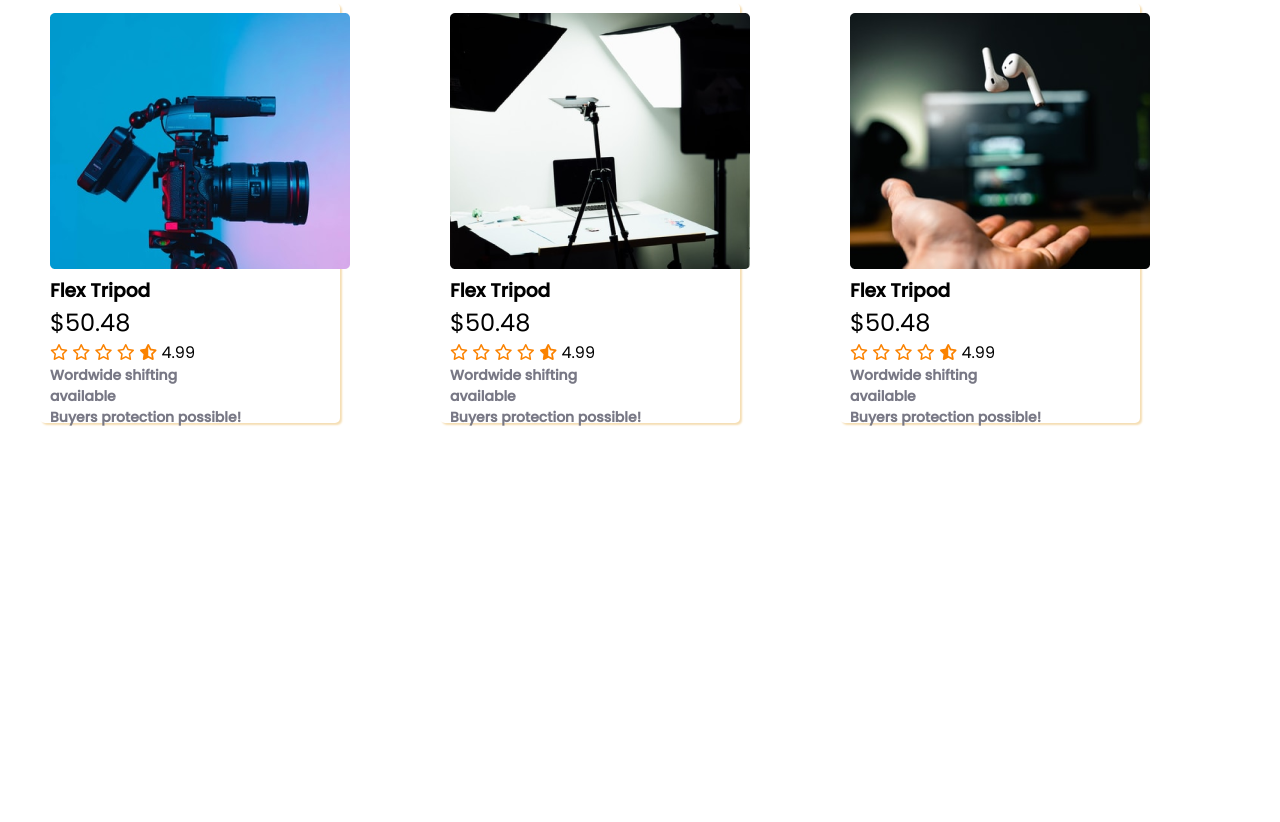
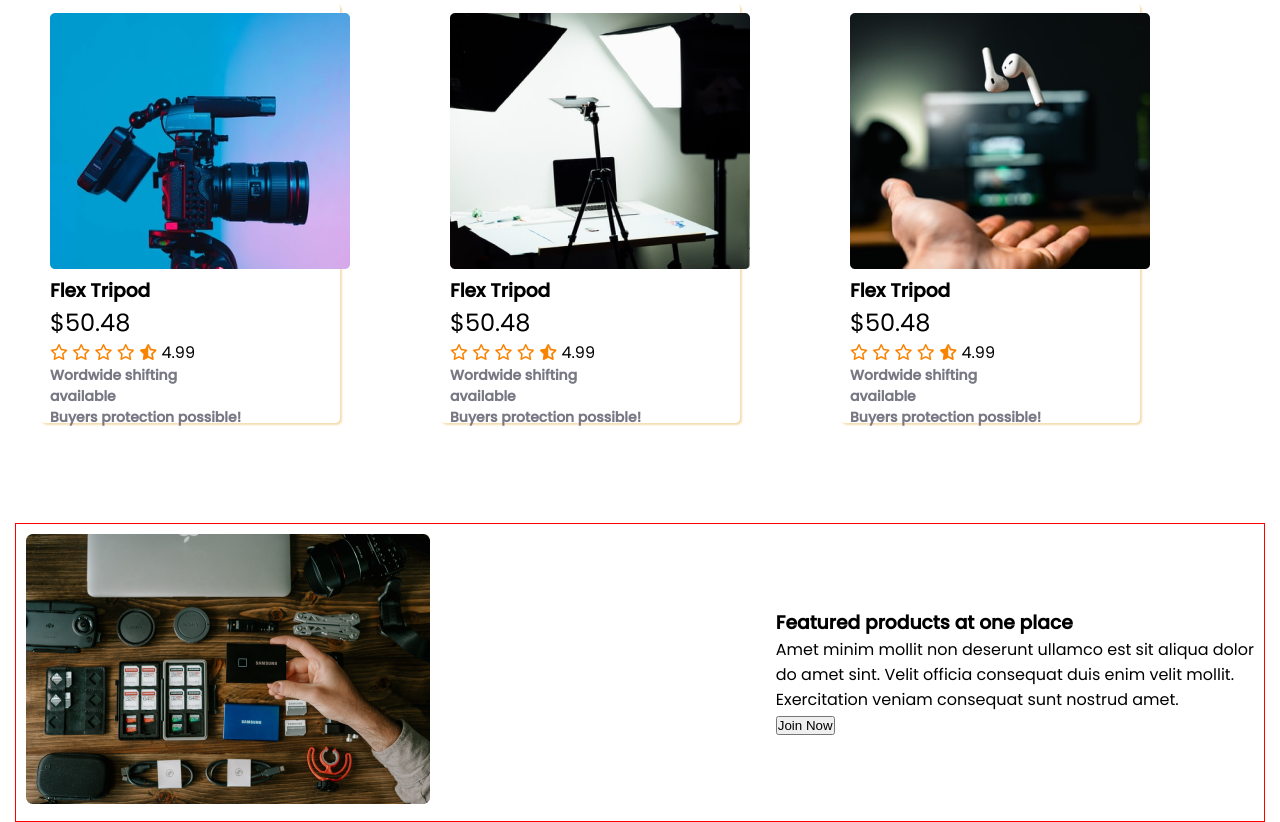
Before and after one commit to saifulaija/influencer-website, a plain HTML site: page index.html in a window 1280 px wide. Shown: the part 1808-2630 px from the top of the page. Before the commit the page ends 2236 px from the top, so only its background shows below. Drawn offline with Linux system fonts and the light colour scheme.

Commit message:
future section added

```diff
--- a/index.html
+++ b/index.html
@@ -305,6 +305,21 @@
             </div>
         </section>
 
+
+        <!-- Start Future Section  -->
+        <section>
+            <div class="future-container container">
+                <div class="image">
+                    <img src="./images/gear.png" alt="">
+                </div>
+                <div class="future-description">
+                    <h3>Featured products at one place</h3>
+                    <p>Amet minim mollit non deserunt ullamco est sit aliqua dolor <br> do amet sint. Velit officia consequat duis enim velit mollit. <br> Exercitation veniam consequat sunt nostrud amet.</p>
+                    <button>Join Now</button>
+                </div>
+            </div>
+        </section>
+
     </main>
 
 </body>
--- a/styles/style.css
+++ b/styles/style.css
@@ -148,3 +148,15 @@ nav{
     font-weight: 700;
     color: #787885;
  }
+
+
+ /* Start Future Style  */
+
+ .future-container{
+    display: flex;
+    justify-content: space-between;
+    align-items: center;
+    margin-top: 100px;
+    border: 1px solid red;
+    padding: 10px;
+ }
```
